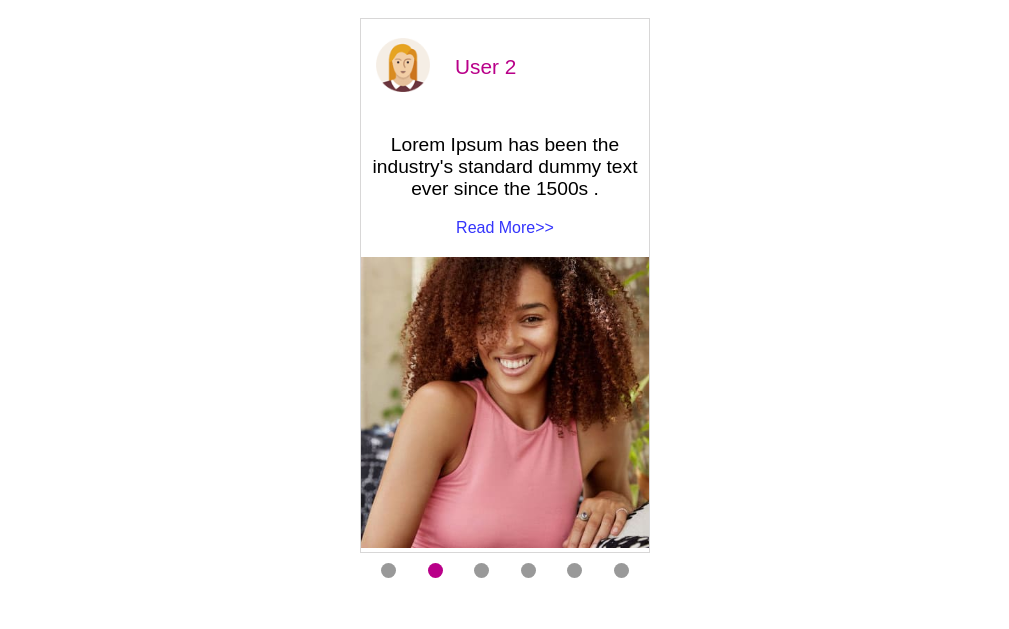
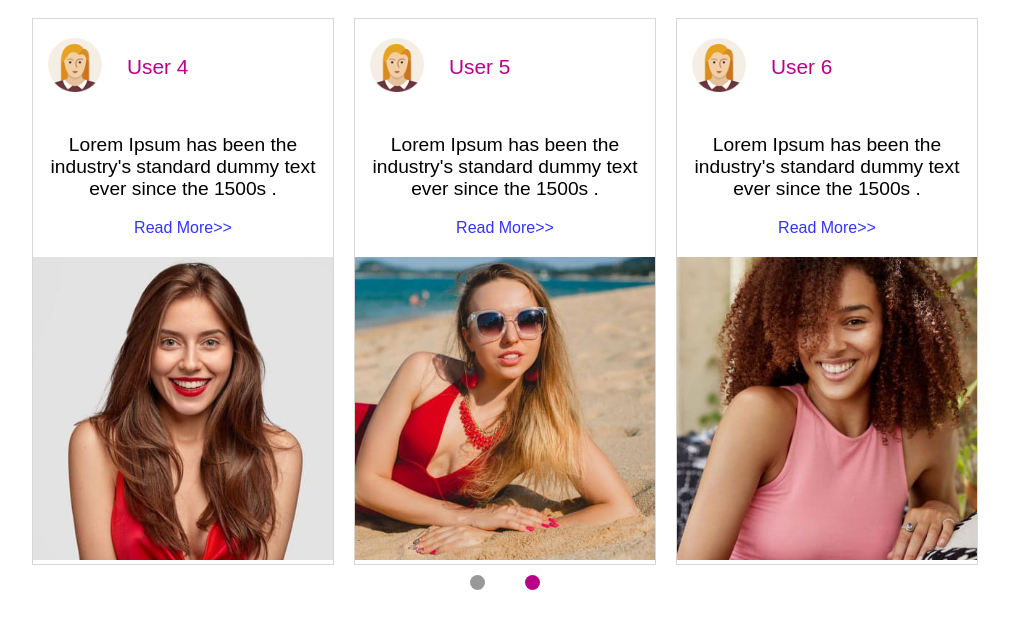
Before and after one commit to rafaeldevcode/biblioteca, a PHP site: page / in a window 1280 px wide. Shown: the top 629 px of the page, without its empty margins (135-1144 px from the left). Run offline with PHP 8.4, Linux system fonts and the light colour scheme.

Commit message:
Finalizando projeto carrosel

```diff
--- a/carrosselInsta/css/style.css
+++ b/carrosselInsta/css/style.css
@@ -1,6 +1,15 @@
-.result{
-    width: 310px;
+.resultBox:nth-child(2){
+    display: none;
+}
+
+.resultBox:nth-child(3){
+    display: none;
+}
+
+.resultBox{
+    width: 100%;
     margin: auto;
+    display: block;
 }
 
 .slideItems{
@@ -26,7 +35,7 @@
     pointer-events: initial;
 }
 
-.result .item-box{
+.resultBox .itemBox{
     width: 300px;
     height: auto;
     margin: 10px;
@@ -41,21 +50,21 @@
     transition: border .2s, background-color .2s;
 }
 
-.result .item-box:hover{
+.resultBox .itemBox:hover{
     border: 1px solid #8b026691;
     background-color: #fc19bf09;
 }
 
-.result .item-box .top{
+.resultBox .itemBox .topBox{
     padding-bottom: 20px;
 }
 
-.result .item-box .top p{
+.resultBox .itemBox .topBox p{
     padding: 0 5px;
     font-size: 1.2em;
 }
 
-.result .item-box .top a{
+.resultBox .itemBox .topBox a{
     margin-bottom: 20px;
     text-decoration: none;
     font-size: 1em;
@@ -63,66 +72,101 @@
     transition: color .3s;
 }
 
-.result .item-box .top a:hover{
+.resultBox .itemBox .topBox a:hover{
     color: #b90089;
 }
 
-.result .item-box .top .media{
+.resultBox .itemBox .topBox .mediaBox{
     display: flex;
     flex-flow: row;
     align-items: center;
     padding: 15px;
 }
 
-.result .item-box .top .media p{
+.resultBox .itemBox .topBox .mediaBox p{
     color: #b90089;
     font-size: 1.3em;
 }
 
-.result .item-box .top .media .media-left img{
+.resultBox .itemBox .topBox .mediaBox .mediaLeft img{
     width: 54px;
     margin-right: 20px;
 }
 
-.result .item-box .bottom img{
+.resultBox .itemBox .bottomBox img{
     width: 100%;
 }
 
-.result .slideThumb{
+.resultBox .slideThumb{
     display: flex;
-    justify-content: space-evenly;
+    justify-content: center;
 }
 
-.result .slideThumb > button{
-    cursor: pointer;
+.resultBox .slideThumb > button{
+    /* cursor: pointer; */
     width: 15px;
     height: 15px;
+    margin: 0 20px;
     background-color: rgba(0, 0, 0, .4);
     border: none;
     border-radius: 100%;
     overflow: hidden;
 }
 
-.result .slideThumb > button.active{
+.resultBox .slideThumb > button.active{
     background-color: #b90089;
 }
 
-.result .slideNav .slideNext{
+.resultBox .slideNav .slideNext{
     display: none;
 }
 
-.result .slideThumb > button.actve::after{
+.resultBox .slideThumb > button.actve::after{
     content: "";
     display: block;
     height: inherit;
     background-color: #b90089;
     border: 3px;
-    /* transform: translateX(-100%);
-    animation: thumb 5s forwards linear; */
 }
 
-/* @keyframes thumb {
-    to{
-        transform: initial;
+.resultBox .slideItems .activeItems {
+    width: 100%;
+    display: flex;
+    flex-wrap: nowrap;
+    justify-content: center;
+    align-items: center;
+}
+
+
+@media (max-width:750px){
+    .resultBox:nth-child(1){
+        display: none;
     }
-} */
+    .resultBox:nth-child(3){
+        display: none;
+    }
+    .resultBox:nth-child(2){
+        width: 510px;
+        display: block;
+    }
+}
+
+
+@media (max-width:420px){
+    .resultBox:nth-child(1){
+        display: none;
+    }
+
+    .resultBox:nth-child(2){
+        display: none;
+    }
+
+    .resultBox:nth-child(3){
+        width: 310px;
+        display: block;
+    }
+
+    .resultBox .slideThumb > button{
+        margin: 0 10px;
+    }
+}
--- a/carrosselInsta/index.html
+++ b/carrosselInsta/index.html
@@ -1,116 +1,337 @@
 <!DOCTYPE html>
-<html lang="en">
+<html lang="pt-br">
 <head>
     <meta charset="UTF-8">
     <meta http-equiv="X-UA-Compatible" content="IE=edge">
     <meta name="viewport" content="width=device-width, initial-scale=1.0">
+    <meta name="keywords" content="HTML, CSS, JavaScript">
+    <meta name="author" content="Rafael Vieira">
     <!-- CSS -->
-    <!-- <link rel="stylesheet" href="https://cdnjs.cloudflare.com/ajax/libs/slick-carousel/1.7.1/slick.css">
-    <link rel="stylesheet" href="https://cdnjs.cloudflare.com/ajax/libs/slick-carousel/1.7.1/slick-theme.css"> -->
     <link rel="stylesheet" href="./css/style.css">
-    <title>Teste</title>
+    <title>CARROSSEL FEEDS</title>
 </head>
 <body>
-  <section data-slide="slide" class="result">
+  <!-- VERSÃO DESKTOP -->
+  <section data-slide="slide" class="resultBox">
     <div class="slideItems">
-        <div class="item-box visivel">
-          <div class="top">
-            <div class="media">
-              <div class="media-left">
-                <img src="./img/user.png" alt="" class="media-object">
+      <div class="activeItems">
+        <div class="itemBox">
+          <div class="topBox">
+            <div class="mediaBox">
+              <div class="mediaLeft">
+                <img src="./img/user.png" alt="">
               </div>
                 <p>User 1</p>
             </div>
               <p>Lorem Ipsum has been the industry's standard dummy text ever since the 1500s .</p>
               <a href="#">Read More>></a>
           </div>
-          <div class="bottom">
+          <div class="bottomBox">
             <img src="./img/result-bg-01.jpg" alt="Compre agora">
           </div>
         </div>
 
-        <div class="item-box">
-          <div class="top">
-            <div class="media">
-              <div class="media-left">
-                <img src="./img/user.png" alt="" class="media-object">
+        <div class="itemBox">
+          <div class="topBox">
+            <div class="mediaBox">
+              <div class="mediaLeft">
+                <img src="./img/user.png" alt="">
               </div>
                 <p>User 2</p>
             </div>
               <p>Lorem Ipsum has been the industry's standard dummy text ever since the 1500s .</p>
               <a href="#">Read More>></a>
           </div>
-          <div class="bottom">
+          <div class="bottomBox">
             <img src="./img/result-bg-02.jpg" alt="Compre agora">
           </div>
         </div>
 
-        <div class="item-box">
-          <div class="top">
-            <div class="media">
-              <div class="media-left">
-                <img src="./img/user.png" alt="" class="media-object">
+        <div class="itemBox">
+          <div class="topBox">
+            <div class="mediaBox">
+              <div class="mediaLeft">
+                <img src="./img/user.png" alt="">
               </div>
                 <p>User 3</p>
             </div>
               <p>Lorem Ipsum has been the industry's standard dummy text ever since the 1500s .</p>
               <a href="#">Read More>></a>
           </div>
-          <div class="bottom">
+          <div class="bottomBox">
             <img src="./img/result-bg-03.jpg" alt="Compre agora">
           </div>
         </div>
+      </div>
 
-        <div class="item-box">
-          <div class="top">
-            <div class="media">
-              <div class="media-left">
-                <img src="./img/user.png" alt="" class="media-object">
+      <div class="activeItems">
+        <div class="itemBox">
+          <div class="topBox">
+            <div class="mediaBox">
+              <div class="mediaLeft">
+                <img src="./img/user.png" alt="">
               </div>
                 <p>User 4</p>
             </div>
               <p>Lorem Ipsum has been the industry's standard dummy text ever since the 1500s .</p>
               <a href="#">Read More>></a>
           </div>
-          <div class="bottom">
+          <div class="bottomBox">
             <img src="./img/result-bg-04.jpg" alt="Compre agora">
           </div>
         </div>
 
-        <div class="item-box">
-          <div class="top">
-            <div class="media">
-              <div class="media-left">
-                <img src="./img/user.png" alt="" class="media-object">
+        <div class="itemBox">
+          <div class="topBox">
+            <div class="mediaBox">
+              <div class="mediaLeft">
+                <img src="./img/user.png" alt="">
               </div>
                 <p>User 5</p>
             </div>
               <p>Lorem Ipsum has been the industry's standard dummy text ever since the 1500s .</p>
               <a href="#">Read More>></a>
           </div>
-          <div class="bottom">
+          <div class="bottomBox">
             <img src="./img/result-bg-01.jpg" alt="Compre agora">
           </div>
         </div>
 
-        <div class="item-box">
-          <div class="top">
-            <div class="media">
-              <div class="media-left">
-                <img src="./img/user.png" alt="" class="media-object">
+        <div class="itemBox">
+          <div class="topBox">
+            <div class="mediaBox">
+              <div class="mediaLeft">
+                <img src="./img/user.png" alt="">
               </div>
                 <p>User 6</p>
             </div>
               <p>Lorem Ipsum has been the industry's standard dummy text ever since the 1500s .</p>
               <a href="#">Read More>></a>
           </div>
+          <div class="bottomBox">
+            <img src="./img/result-bg-02.jpg" alt="Compre agora">
+          </div>
+        </div>
+      </div>
+    </div>
+      <nav class="slideNav">
+        <div class="slideThumb"></div>
+        <!-- <button class="slidePrev"><</button> -->
+        <span class="slideNext">></span>
+      </nav>
+  </section>
 
-          <div class="bottom">
+  <!-- VERSÃO TABLET -->
+  <section data-slide="slideTab" class="resultBox">
+    <div class="slideItems">
+      <div class="activeItems">
+        <div class="itemBox">
+            <div class="topBox">
+              <div class="mediaBox">
+                <div class="mediaLeft">
+                  <img src="./img/user.png" alt="">
+                </div>
+                  <p>User 1</p>
+              </div>
+                <p>Lorem Ipsum has been the industry's standard dummy text ever since the 1500s .</p>
+                <a href="#">Read More>></a>
+            </div>
+            <div class="bottomBox">
+              <img src="./img/result-bg-01.jpg" alt="Compre agora">
+            </div>
+          </div>
+
+          <div class="itemBox">
+            <div class="topBox">
+              <div class="mediaBox">
+                <div class="mediaLeft">
+                  <img src="./img/user.png" alt="">
+                </div>
+                  <p>User 2</p>
+              </div>
+                <p>Lorem Ipsum has been the industry's standard dummy text ever since the 1500s .</p>
+                <a href="#">Read More>></a>
+            </div>
+            <div class="bottomBox">
               <img src="./img/result-bg-02.jpg" alt="Compre agora">
             </div>
           </div>
         </div>
 
+        <div class="activeItems">
+          <div class="itemBox">
+            <div class="topBox">
+              <div class="mediaBox">
+                <div class="mediaLeft">
+                  <img src="./img/user.png" alt="">
+                </div>
+                  <p>User 3</p>
+              </div>
+                <p>Lorem Ipsum has been the industry's standard dummy text ever since the 1500s .</p>
+                <a href="#">Read More>></a>
+            </div>
+            <div class="bottomBox">
+              <img src="./img/result-bg-03.jpg" alt="Compre agora">
+            </div>
+          </div>
+
+          <div class="itemBox">
+            <div class="topBox">
+              <div class="mediaBox">
+                <div class="mediaLeft">
+                  <img src="./img/user.png" alt="">
+                </div>
+                  <p>User 4</p>
+              </div>
+                <p>Lorem Ipsum has been the industry's standard dummy text ever since the 1500s .</p>
+                <a href="#">Read More>></a>
+            </div>
+            <div class="bottomBox">
+              <img src="./img/result-bg-04.jpg" alt="Compre agora">
+            </div>
+          </div>
+        </div>
+
+        <div class="activeItems">
+          <div class="itemBox">
+            <div class="topBox">
+              <div class="mediaBox">
+                <div class="mediaLeft">
+                  <img src="./img/user.png" alt="">
+                </div>
+                  <p>User 5</p>
+              </div>
+                <p>Lorem Ipsum has been the industry's standard dummy text ever since the 1500s .</p>
+                <a href="#">Read More>></a>
+            </div>
+            <div class="bottomBox">
+              <img src="./img/result-bg-01.jpg" alt="Compre agora">
+            </div>
+          </div>
+
+          <div class="itemBox">
+            <div class="topBox">
+              <div class="mediaBox">
+                <div class="mediaLeft">
+                  <img src="./img/user.png" alt="">
+                </div>
+                  <p>User 6</p>
+              </div>
+                <p>Lorem Ipsum has been the industry's standard dummy text ever since the 1500s .</p>
+                <a href="#">Read More>></a>
+            </div>
+            <div class="bottomBox">
+              <img src="./img/result-bg-02.jpg" alt="Compre agora">
+            </div>
+          </div>
+        </div>
+      </div>
+      <nav class="slideNav">
+        <div class="slideThumb"></div>
+        <!-- <button class="slidePrev"><</button> -->
+        <span class="slideNext">></span>
+      </nav>
+  </section>
+
+<!-- VERSÃO MOBILE -->
+  <section data-slide="slideMobile" class="resultBox">
+    <div class="slideItems">
+      <div class="itemBox">
+        <div class="topBox">
+          <div class="mediaBox">
+            <div class="mediaLeft">
+              <img src="./img/user.png" alt="">
+            </div>
+              <p>User 1</p>
+          </div>
+            <p>Lorem Ipsum has been the industry's standard dummy text ever since the 1500s .</p>
+            <a href="#">Read More>></a>
+        </div>
+        <div class="bottomBox">
+          <img src="./img/result-bg-01.jpg" alt="Compre agora">
+        </div>
+      </div>
+
+      <div class="itemBox">
+        <div class="topBox">
+          <div class="mediaBox">
+            <div class="mediaLeft">
+              <img src="./img/user.png" alt="">
+            </div>
+              <p>User 2</p>
+          </div>
+            <p>Lorem Ipsum has been the industry's standard dummy text ever since the 1500s .</p>
+            <a href="#">Read More>></a>
+        </div>
+        <div class="bottomBox">
+          <img src="./img/result-bg-02.jpg" alt="Compre agora">
+        </div>
+      </div>
+
+      <div class="itemBox">
+        <div class="topBox">
+          <div class="mediaBox">
+            <div class="mediaLeft">
+              <img src="./img/user.png" alt="">
+            </div>
+              <p>User 3</p>
+          </div>
+            <p>Lorem Ipsum has been the industry's standard dummy text ever since the 1500s .</p>
+            <a href="#">Read More>></a>
+        </div>
+        <div class="bottomBox">
+          <img src="./img/result-bg-03.jpg" alt="Compre agora">
+        </div>
+      </div>
+
+      <div class="itemBox">
+        <div class="topBox">
+          <div class="mediaBox">
+            <div class="mediaLeft">
+              <img src="./img/user.png" alt="">
+            </div>
+              <p>User 4</p>
+          </div>
+            <p>Lorem Ipsum has been the industry's standard dummy text ever since the 1500s .</p>
+            <a href="#">Read More>></a>
+        </div>
+        <div class="bottomBox">
+          <img src="./img/result-bg-04.jpg" alt="Compre agora">
+        </div>
+      </div>
+
+      <div class="itemBox">
+        <div class="topBox">
+          <div class="mediaBox">
+            <div class="mediaLeft">
+              <img src="./img/user.png" alt="">
+            </div>
+              <p>User 5</p>
+          </div>
+            <p>Lorem Ipsum has been the industry's standard dummy text ever since the 1500s .</p>
+            <a href="#">Read More>></a>
+        </div>
+        <div class="bottomBox">
+          <img src="./img/result-bg-01.jpg" alt="Compre agora">
+        </div>
+      </div>
+
+      <div class="itemBox">
+        <div class="topBox">
+          <div class="mediaBox">
+            <div class="mediaLeft">
+              <img src="./img/user.png" alt="">
+            </div>
+              <p>User 6</p>
+          </div>
+            <p>Lorem Ipsum has been the industry's standard dummy text ever since the 1500s .</p>
+            <a href="#">Read More>></a>
+        </div>
+        <div class="bottomBox">
+          <img src="./img/result-bg-02.jpg" alt="Compre agora">
+        </div>
+      </div>
+    </div>
       <nav class="slideNav">
         <div class="slideThumb"></div>
         <!-- <button class="slidePrev"><</button> -->
@@ -119,6 +340,8 @@
   </section>
 
 <!-- JS -->
-<script src="./js/script.js"></script>
+<script src="./js/scriptDesk.js"></script>
+<script src="./js/scriptTab.js"></script>
+<script src="./js/scriptMobile.js"></script>
 </body>
 </html>
--- a/carrosselInsta/js/script.js
+++ b/carrosselInsta/js/scriptMobile.js
@@ -1,4 +1,4 @@
-class SlideStories{
+class SlideStoriesMobile{
     constructor(id){
         this.slide = document.querySelector(`[data-slide="${id}"]`);
         this.active = 0;
@@ -59,5 +59,4 @@ class SlideStories{
     }
 }
 
-
-new SlideStories ('slide');
+new SlideStories ('slideMobile');
```
Also changed, not shown: carrosselInsta/js/scriptDesk.js (added, +62 -0 lines), carrosselInsta/js/scriptTab.js (added, +62 -0 lines), 2 other files. Lines whose indentation alone changed are shown as unchanged.
